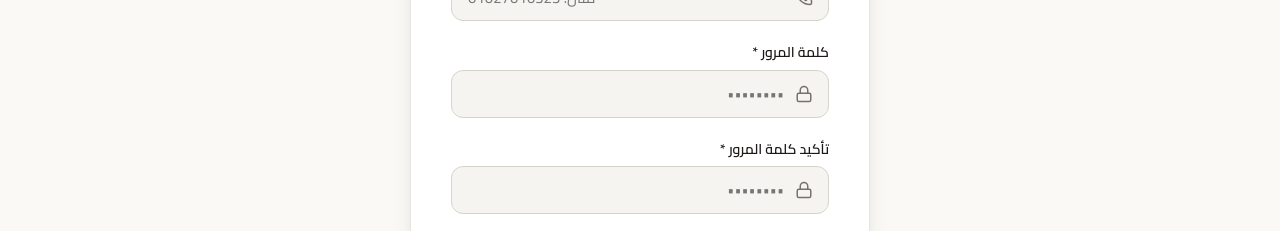
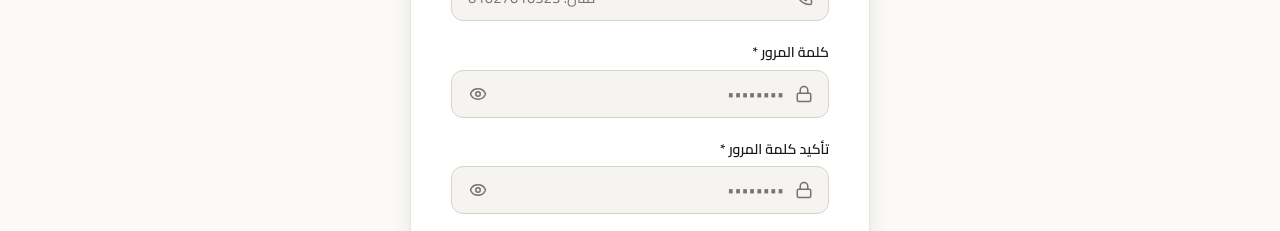
Before and after one commit to Fayez-Mohammed/E-commerce, a React (Vite) app: page /register in a window 1280 px wide. Shown: the part 569-800 px from the top of the page. Built offline with nearby package versions, Linux system fonts and the light colour scheme; no server answers.

Commit message:
Update API base URL to https://bestwallshop.runasp.ne13

```diff
--- /dev/null
+++ b/src/components/common/PasswordInput.module.css
@@ -0,0 +1,53 @@
+.wrapper {
+  position: relative;
+  display: flex;
+  align-items: center;
+  width: 100%;
+}
+
+.inputIcon {
+  position: absolute;
+  inset-inline-start: 1rem;
+  color: var(--text-muted);
+  pointer-events: none;
+  display: flex;
+  align-items: center;
+  justify-content: center;
+  z-index: 1;
+}
+
+.inputWithIcon {
+  padding-inline-start: 2.75rem !important;
+  padding-inline-end: 2.75rem !important;
+}
+
+.inputWithoutIcon {
+  padding-inline-start: 1rem !important;
+  padding-inline-end: 2.75rem !important;
+}
+
+.toggleBtn {
+  position: absolute;
+  inset-inline-end: 0.75rem;
+  background: transparent;
+  border: none;
+  color: var(--text-muted);
+  cursor: pointer;
+  padding: 0.375rem;
+  border-radius: var(--radius-sm);
+  display: flex;
+  align-items: center;
+  justify-content: center;
+  transition: all var(--transition-fast);
+  z-index: 2;
+}
+
+.toggleBtn:hover {
+  color: var(--color-primary-950);
+  background-color: var(--color-primary-100);
+}
+
+.toggleBtn:focus-visible {
+  outline: 2px solid var(--color-accent-600);
+  color: var(--color-accent-700);
+}
--- /dev/null
+++ b/src/components/common/PasswordInput.tsx
@@ -0,0 +1,68 @@
+import React, { useState, forwardRef } from 'react';
+import { Eye, EyeOff, Lock } from 'lucide-react';
+import { useLanguageStore } from '@/stores/languageStore';
+import styles from './PasswordInput.module.css';
+
+export interface PasswordInputProps extends React.InputHTMLAttributes<HTMLInputElement> {
+  icon?: React.ReactNode;
+  showLockIcon?: boolean;
+  wrapperClassName?: string;
+}
+
+export const PasswordInput = forwardRef<HTMLInputElement, PasswordInputProps>(
+  (
+    {
+      icon,
+      showLockIcon = true,
+      wrapperClassName = '',
+      className = '',
+      placeholder = '••••••••',
+      ...rest
+    },
+    ref
+  ) => {
+    const [showPassword, setShowPassword] = useState(false);
+    const { language } = useLanguageStore();
+
+    const ariaLabel = showPassword
+      ? language === 'ar'
+        ? 'إخفاء كلمة المرور'
+        : 'Hide password'
+      : language === 'ar'
+      ? 'إظهار كلمة المرور'
+      : 'Show password';
+
+    const hasStartIcon = showLockIcon || icon !== undefined;
+
+    return (
+      <div className={`${styles.wrapper} ${wrapperClassName}`}>
+        {hasStartIcon && (
+          <div className={styles.inputIcon}>
+            {icon || <Lock size={18} />}
+          </div>
+        )}
+
+        <input
+          ref={ref}
+          type={showPassword ? 'text' : 'password'}
+          placeholder={placeholder}
+          className={`${className} ${hasStartIcon ? styles.inputWithIcon : styles.inputWithoutIcon}`}
+          {...rest}
+        />
+
+        <button
+          type="button"
+          className={styles.toggleBtn}
+          onClick={() => setShowPassword((prev) => !prev)}
+          aria-label={ariaLabel}
+          title={ariaLabel}
+          tabIndex={-1}
+        >
+          {showPassword ? <EyeOff size={18} /> : <Eye size={18} />}
+        </button>
+      </div>
+    );
+  }
+);
+
+PasswordInput.displayName = 'PasswordInput';
--- a/src/pages/admin/AdminUsersPage.tsx
+++ b/src/pages/admin/AdminUsersPage.tsx
@@ -13,6 +13,7 @@ import { useLanguageStore } from '@/stores/languageStore';
 import { useToast } from '@/components/common/Toast';
 import { Badge } from '@/components/common/Badge';
 import { Modal } from '@/components/common/Modal';
+import { PasswordInput } from '@/components/common/PasswordInput';
 import { getErrorMessage } from '@/services/api';
 import styles from './AdminUsersPage.module.css';
 
@@ -243,8 +244,8 @@ export const AdminUsersPage: React.FC = () => {
 
           <div className={styles.formGroup}>
             <label className={styles.label}>{t('password')} *</label>
-            <input
-              type="password"
+            <PasswordInput
+              showLockIcon={false}
               value={adminFormData.password}
               onChange={(e) => setAdminFormData({ ...adminFormData, password: e.target.value })}
               placeholder="••••••••"
--- a/src/pages/auth/ForgotPasswordPage.tsx
+++ b/src/pages/auth/ForgotPasswordPage.tsx
@@ -3,6 +3,7 @@ import { Link, useNavigate } from 'react-router-dom';
 import { Mail, KeyRound, Lock, CheckCircle2, RefreshCw, ArrowLeft, ArrowRight } from 'lucide-react';
 import { useLanguageStore } from '@/stores/languageStore';
 import { useToast } from '@/components/common/Toast';
+import { PasswordInput } from '@/components/common/PasswordInput';
 import { authService } from '@/services/authService';
 import { getErrorMessage } from '@/services/api';
 import styles from './Auth.module.css';
@@ -200,10 +201,7 @@ export const ForgotPasswordPage: React.FC = () => {
             <form className={styles.authForm} onSubmit={handleResetPassword}>
               <div className={styles.inputGroup}>
                 <label className={styles.label}>{t('newPassword')}</label>
-                <div className={styles.inputWrapper}>
-                  <Lock size={18} className={styles.inputIcon} />
-                  <input
-                    type="password"
+                <PasswordInput
                   value={newPassword}
                   onChange={(e) => setNewPassword(e.target.value)}
                   placeholder="••••••••"
@@ -212,14 +210,10 @@ export const ForgotPasswordPage: React.FC = () => {
                   minLength={6}
                 />
               </div>
-              </div>
 
               <div className={styles.inputGroup}>
                 <label className={styles.label}>{t('confirmPassword')}</label>
-                <div className={styles.inputWrapper}>
-                  <Lock size={18} className={styles.inputIcon} />
-                  <input
-                    type="password"
+                <PasswordInput
                   value={confirmNewPassword}
                   onChange={(e) => setConfirmNewPassword(e.target.value)}
                   placeholder="••••••••"
@@ -227,7 +221,6 @@ export const ForgotPasswordPage: React.FC = () => {
                   required
                   minLength={6}
                 />
-                </div>
               </div>
 
               <button type="submit" disabled={isLoading} className={styles.submitBtn}>
--- a/src/pages/auth/LoginPage.tsx
+++ b/src/pages/auth/LoginPage.tsx
@@ -1,11 +1,12 @@
 import React, { useState } from 'react';
 import { Link, useNavigate, useSearchParams } from 'react-router-dom';
-import { Mail, Lock, LogIn, ArrowRight, ArrowLeft } from 'lucide-react';
+import { Mail, LogIn, ArrowRight, ArrowLeft } from 'lucide-react';
 import { useAuthStore } from '@/stores/authStore';
 import { useCartStore } from '@/stores/cartStore';
 import { useWishlistStore } from '@/stores/wishlistStore';
 import { useLanguageStore } from '@/stores/languageStore';
 import { useToast } from '@/components/common/Toast';
+import { PasswordInput } from '@/components/common/PasswordInput';
 import { authService } from '@/services/authService';
 import { getErrorMessage } from '@/services/api';
 import styles from './Auth.module.css';
@@ -84,17 +85,13 @@ export const LoginPage: React.FC = () => {
                 {t('forgotPassword')}
               </Link>
             </div>
-            <div className={styles.inputWrapper}>
-              <Lock size={18} className={styles.inputIcon} />
-              <input
-                type="password"
+            <PasswordInput
               value={password}
               onChange={(e) => setPassword(e.target.value)}
               placeholder="••••••••"
               className={styles.authInput}
               required
             />
-            </div>
           </div>
 
           <button type="submit" disabled={isLoading} className={styles.submitBtn}>
--- a/src/pages/auth/RegisterPage.tsx
+++ b/src/pages/auth/RegisterPage.tsx
@@ -1,8 +1,9 @@
 import React, { useState } from 'react';
 import { Link, useNavigate } from 'react-router-dom';
-import { Mail, Lock, User, Phone, UserPlus, CheckCircle2 } from 'lucide-react';
+import { Mail, User, Phone, UserPlus, CheckCircle2 } from 'lucide-react';
 import { useLanguageStore } from '@/stores/languageStore';
 import { useToast } from '@/components/common/Toast';
+import { PasswordInput } from '@/components/common/PasswordInput';
 import { authService } from '@/services/authService';
 import { getErrorMessage } from '@/services/api';
 import styles from './Auth.module.css';
@@ -136,10 +137,7 @@ export const RegisterPage: React.FC = () => {
 
           <div className={styles.inputGroup}>
             <label className={styles.label}>{t('password')} *</label>
-            <div className={styles.inputWrapper}>
-              <Lock size={18} className={styles.inputIcon} />
-              <input
-                type="password"
+            <PasswordInput
               name="password"
               value={formData.password}
               onChange={handleChange}
@@ -149,14 +147,10 @@ export const RegisterPage: React.FC = () => {
               minLength={6}
             />
           </div>
-          </div>
 
           <div className={styles.inputGroup}>
             <label className={styles.label}>{t('confirmPassword')} *</label>
-            <div className={styles.inputWrapper}>
-              <Lock size={18} className={styles.inputIcon} />
-              <input
-                type="password"
+            <PasswordInput
               name="confirmPassword"
               value={formData.confirmPassword}
               onChange={handleChange}
@@ -165,7 +159,6 @@ export const RegisterPage: React.FC = () => {
               required
               minLength={6}
             />
-            </div>
           </div>
 
           <button type="submit" disabled={isLoading} className={styles.submitBtn}>
```
Also changed, not shown: src/pages/account/ProfilePage.tsx (+4 -15 lines). Lines whose indentation alone changed are shown as unchanged.
